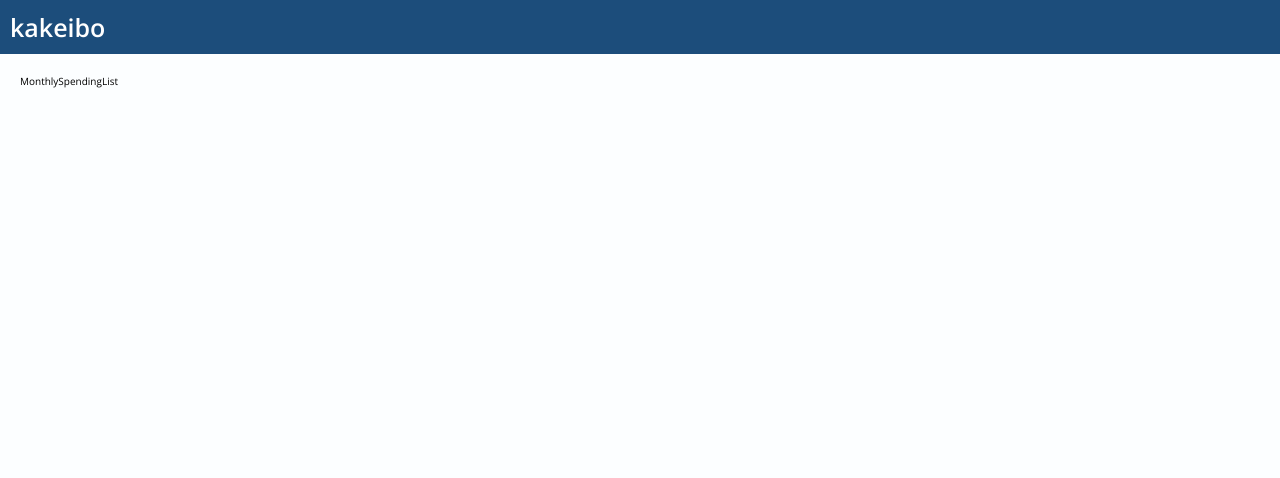
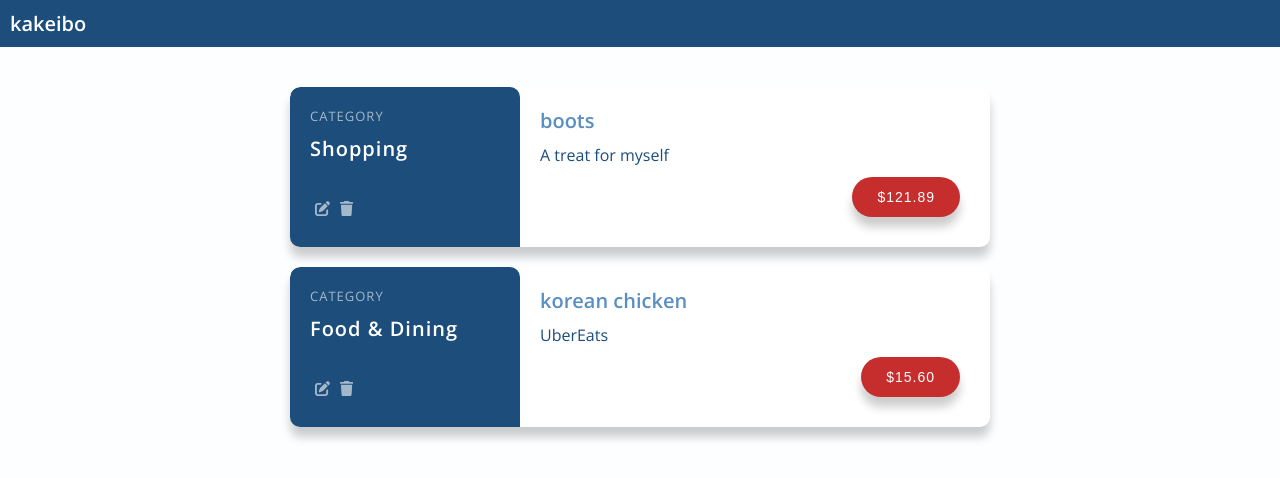
Before and after one commit to AyakaYasuda/kakeibo, a React (Create React App) app in the folder client/: page /spending in a window 1280 px wide. Shown: the top 478 px of the page. Built offline with nearby package versions, Linux system fonts and the light colour scheme.

Commit message:
added MonthlySpendingList and SpendingCard

```diff
--- a/client/package.json
+++ b/client/package.json
@@ -3,6 +3,8 @@
   "version": "0.1.0",
   "private": true,
   "dependencies": {
+    "@fortawesome/free-solid-svg-icons": "^6.1.1",
+    "@fortawesome/react-fontawesome": "^0.1.18",
     "@hookform/resolvers": "^2.8.8",
     "@testing-library/jest-dom": "^5.16.4",
     "@testing-library/react": "^13.2.0",
@@ -18,6 +20,7 @@
     "redux-thunk": "^2.4.1",
     "reselect": "^4.1.5",
     "sass": "^1.51.0",
+    "uuid": "^8.3.2",
     "web-vitals": "^2.1.4",
     "yup": "^0.32.11"
   },
--- a/client/src/components/spending/SpendingCard.js
+++ b/client/src/components/spending/SpendingCard.js
@@ -0,0 +1,31 @@
+import React from "react";
+import { FontAwesomeIcon } from "@fortawesome/react-fontawesome";
+import { faTrash, faPenToSquare } from "@fortawesome/free-solid-svg-icons";
+import classes from "./SpendingCard.module.scss";
+
+const SpendingCard = ({ data }) => {
+  return (
+    <div className={classes.card}>
+      <div className={classes["card-category"]}>
+        <p>Category</p>
+        <h2>{data.category}</h2>
+        <div className={classes["card-options"]}>
+          <FontAwesomeIcon
+            className={classes["icon-edit"]}
+            icon={faPenToSquare}
+          />
+          <FontAwesomeIcon className={classes["icon-delete"]} icon={faTrash} />
+        </div>
+      </div>
+      <div className={classes["card-info"]}>
+        <h2 className="text-secondary">{data.title}</h2>
+        <p>{data.memo}</p>
+        <button className={classes["card-btn"]}>
+          {`$${data.amount.toFixed(2)}`}
+        </button>
+      </div>
+    </div>
+  );
+};
+
+export default SpendingCard;
--- /dev/null
+++ b/client/src/components/spending/SpendingCard.module.scss
@@ -0,0 +1,115 @@
+@import "../../mixin.scss";
+
+.card {
+  background-color: #fff;
+  border-radius: 10px;
+  box-shadow: 0 10px 10px rgba(0, 0, 0, 0.2);
+  display: flex;
+  flex-direction: column;
+  max-width: 100%;
+  margin: 2rem auto;
+  overflow: hidden;
+  width: 70rem;
+  min-height: 16rem;
+
+  &-category {
+    background-color: $primary-color;
+    color: #fff;
+    padding: 2rem;
+    min-width: 23rem;
+    position: relative;
+    border-top-left-radius: 10px;
+    border-top-right-radius: 10px;
+  }
+
+  &-category p {
+    opacity: 0.6;
+    letter-spacing: 1px;
+    text-transform: uppercase;
+    font-size: 1.3rem;
+    margin: 0;
+  }
+
+  &-category h2 {
+    letter-spacing: 1px;
+    margin: 1rem 0;
+  }
+
+  &-options {
+    position: absolute;
+    right: 2rem;
+    bottom: 3rem;
+  }
+
+  &-info {
+    padding: 2rem;
+    width: 100%;
+    position: relative;
+  }
+
+  &-info p {
+    color: $primary-color;
+    margin: 1rem 0;
+  }
+
+  &-btn {
+    background-color: $accent-color;
+    color: #fff;
+    font-size: 1.4rem;
+    letter-spacing: 1px;
+    border: none;
+    border-radius: 50px;
+    box-shadow: 0 10px 10px rgba(0, 0, 0, 0.2);
+    padding: 1.2rem 2.5rem;
+    position: absolute;
+    right: 3rem;
+    bottom: 3rem;
+  }
+
+  .icon-delete,
+  .icon-edit {
+    font-size: 1.5rem;
+    margin: 0 0.5rem;
+    opacity: 0.6;
+  }
+
+  .icon-delete:hover,
+  .icon-edit:hover {
+    opacity: 1;
+  }
+}
+
+@include media-xs {
+  .card {
+    overflow: visible;
+    margin: 2rem auto 3rem;
+    &-btn {
+      right: -0.5rem;
+      bottom: -1rem;
+    }
+  }
+}
+
+@include media-sm {
+  .card {
+    overflow: hidden;
+    margin: 2rem auto;
+    &-btn {
+      right: 3rem;
+      bottom: 3rem;
+    }
+  }
+}
+
+@include media-md {
+  .card {
+    overflow: hidden;
+    margin: 2rem auto;
+    flex-direction: row;
+
+    &-options {
+      left: 2rem;
+      bottom: 3rem;
+    }
+  }
+}
--- a/client/src/index.scss
+++ b/client/src/index.scss
@@ -20,21 +20,33 @@ main {
 h1 {
   font-weight: 800;
   font-size: 3rem;
+
+  @include media-xs {
+    font-size: 2.5rem;
+  }
 }
 
 h2 {
   font-weight: 600;
   font-size: 2.5rem;
+
+  @include media-xs {
+    font-size: 2rem;
+  }
 }
 
 h3 {
   font-weight: 400;
   font-size: 2rem;
+
+  @include media-xs {
+    font-size: 1.5rem;
+  }
 }
 
 p {
   font-weight: 400;
-  font-size: 1.5rem;
+  font-size: 1.6rem;
 }
 
 a {
--- a/client/src/mixin.scss
+++ b/client/src/mixin.scss
@@ -2,6 +2,16 @@ $primary-color: #1c4d7b;
 $secondary-color: #598ec0;
 $accent-color: #c62e2e;
 
+@mixin media-xs {
+  @media screen and (min-width: 320px) {
+    @content;
+  }
+}
+@mixin media-sm {
+  @media screen and (min-width: 400px) {
+    @content;
+  }
+}
 @mixin media-md {
   @media screen and (min-width: 768px) {
     @content;
--- a/client/src/pages/MonthlySpendingList.js
+++ b/client/src/pages/MonthlySpendingList.js
@@ -1,10 +1,49 @@
 import React from "react";
 import { useSelector } from "react-redux";
+import SpendingCard from "../components/spending/SpendingCard";
+import Button from "../components/UI/Button";
+import classes from "./MonthlySpendingList.module.scss";
+
+const DUMMY_SPENDING = [
+  {
+    id: "s1",
+    category: "Shopping",
+    title: "boots",
+    amount: 121.89,
+    memo: "A treat for myself",
+  },
+  {
+    id: "s2",
+    category: "Food & Dining",
+    title: "korean chicken",
+    amount: 15.6,
+    memo: "UberEats",
+  },
+];
 
 const MonthlySpendingList = () => {
-  const spending = useSelector(state => state);
-  console.log(spending);
-  return <div>MonthlySpendingList</div>;
+  const spending = useSelector(state => state.spending.spendingList);
+
+  const loadedSpending = DUMMY_SPENDING.concat(spending);
+
+  if (!loadedSpending || loadedSpending.length === 0) {
+    return (
+      <div className="section-container center-col">
+        <p>No spending yet... Create new spending?</p>
+        <div className="spacer-sm" />
+        <Button to="/spending/edit">Create</Button>
+      </div>
+    );
+  }
+
+  return (
+    <div className={classes.container}>
+      {loadedSpending.length > 0 &&
+        loadedSpending.map(spending => (
+          <SpendingCard data={spending} key={spending.id} />
+        ))}
+    </div>
+  );
 };
 
 export default MonthlySpendingList;
--- /dev/null
+++ b/client/src/pages/MonthlySpendingList.module.scss
@@ -0,0 +1,8 @@
+@import "../mixin.scss";
+
+.container {
+  margin: 0 auto;
+  max-width: 900px;
+  padding: 0 1rem;
+  width: 100%;
+}
--- a/client/src/pages/SpendingEdit.js
+++ b/client/src/pages/SpendingEdit.js
@@ -5,6 +5,7 @@ import * as yup from "yup";
 import { useDispatch } from "react-redux";
 import { createSpendingAction } from "../reducks/spending/actions";
 import { useNavigate } from "react-router-dom";
+import { v4 as uuidv4 } from "uuid";
 
 import Button from "../components/UI/Button";
 import classes from "./SpendingEdit.module.scss";
@@ -29,9 +30,15 @@ const SpendingEdit = () => {
   const navigate = useNavigate();
 
   const spendingSubmitHandler = data => {
-    dispatch(createSpendingAction(data));
+    const spending = {
+      id: uuidv4(),
+      category: data.category,
+      title: data.title,
+      amount: data.amount,
+      memo: data.memo,
+    };
+    dispatch(createSpendingAction(spending));
     clearFormHandler();
-    navigate("/spending");
   };
 
   const clearFormHandler = () => {
@@ -41,7 +48,7 @@ const SpendingEdit = () => {
   return (
     <>
       <div className="section-container">
-        <h3 className={classes.title}>What did you spend money on?</h3>
+        <h2 className={classes.title}>What did you spend money on?</h2>
         <div className="spacer-sm" />
         <form
           className={classes.form}
--- a/client/src/pages/SpendingEdit.module.scss
+++ b/client/src/pages/SpendingEdit.module.scss
@@ -10,14 +10,14 @@
   text-align: start;
 
   &-label {
-    font-size: 1.5rem;
+    font-size: 2rem;
     margin-top: 0.7rem;
     margin-bottom: 0.5rem;
     color: $secondary-color;
   }
 
   &-input {
-    font-size: 1.2rem;
+    font-size: 1.6rem;
     padding: 0.5rem;
     border: 1px solid $secondary-color;
     border-radius: 5px;
```
Also changed, not shown: 1 other file (tests, documents, lock files or other folders).
